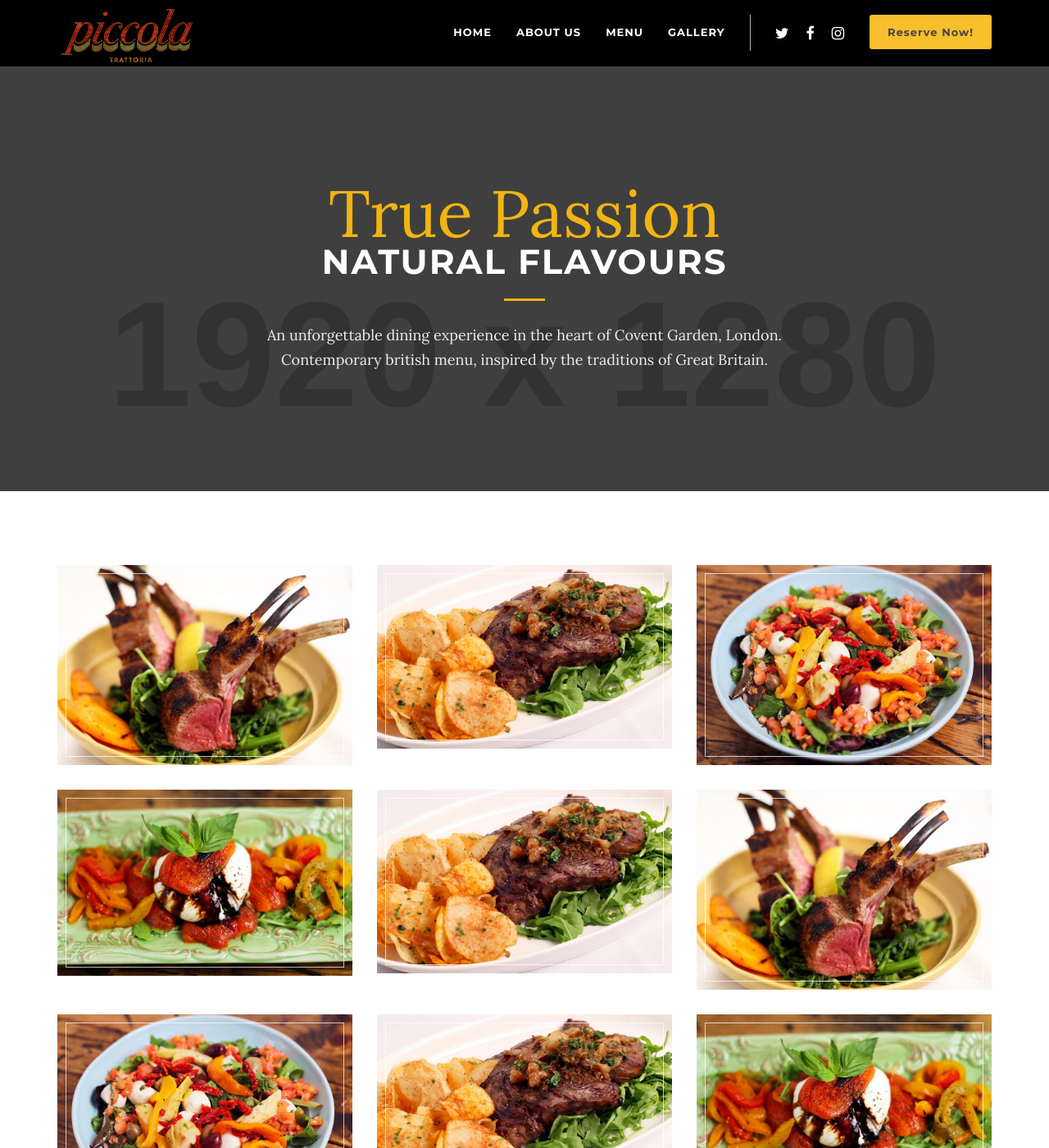
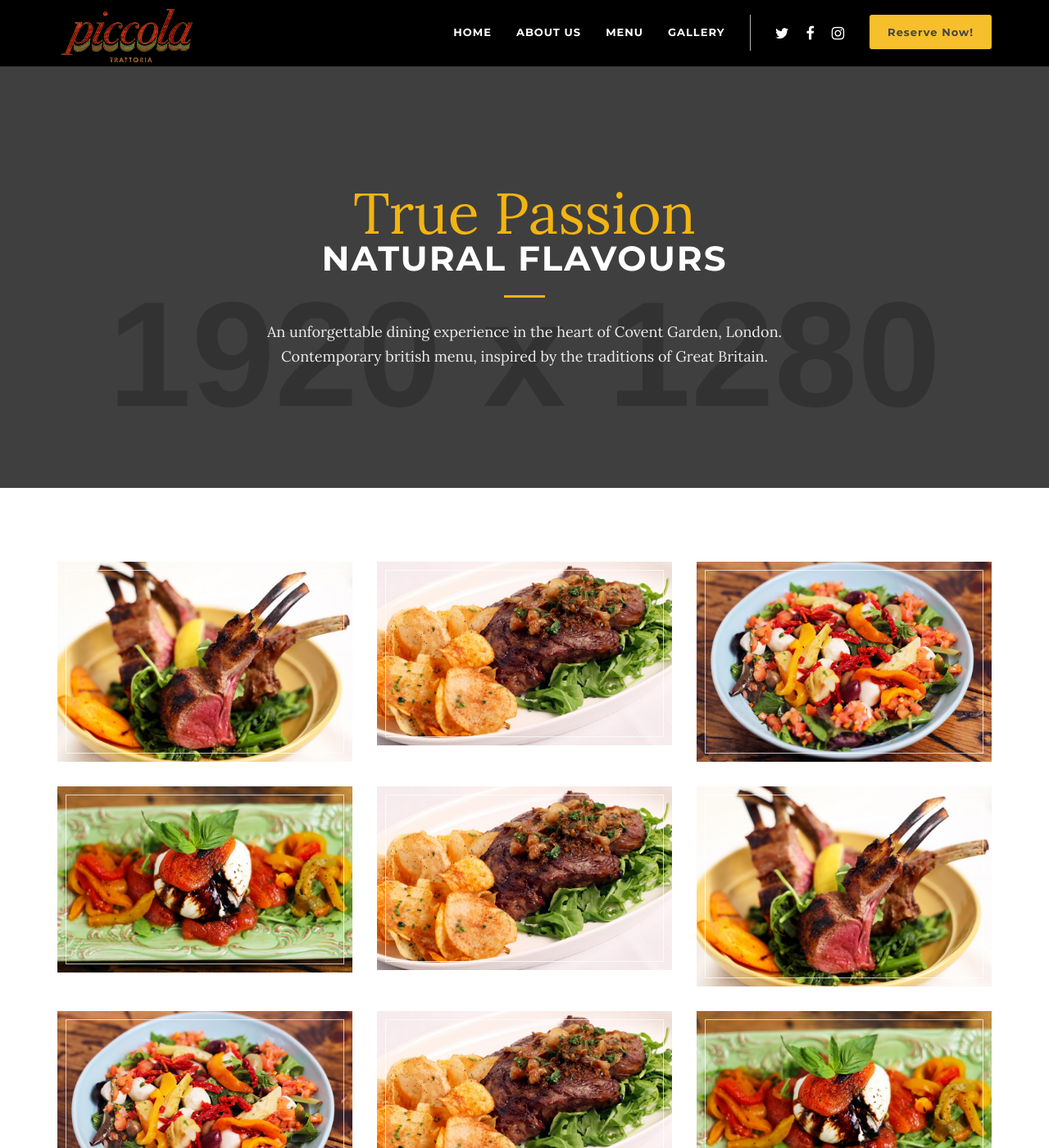
Before and after one commit to PiccolaTrattoria/piccola, a Jekyll site: the page built from gallery.html, in a window 1280 px wide and 1400 px high. Shown: the whole window at 82% size. Built offline with Jekyll 4.4.1, drawn with Linux system fonts in a browser that asks for light colours; nearby versions of some CDN libraries; some web fonts are replaced; library files that are not in the unit come from our copies.

Commit message:
working on about page to be more movile friendly

```diff
--- a/_includes/css/fableStyles.css
+++ b/_includes/css/fableStyles.css
@@ -167,7 +167,7 @@ h2.section-title.no-margin, h3.section-title.no-margin{
 }
 
 span.comic-text{
-	font-size:80px;
+	font-size:70px;
 	line-height:60px;
 	color:#F2B410;
 	font-family: 'Lora', serif;
```
Also changed, not shown: 2 other files.
